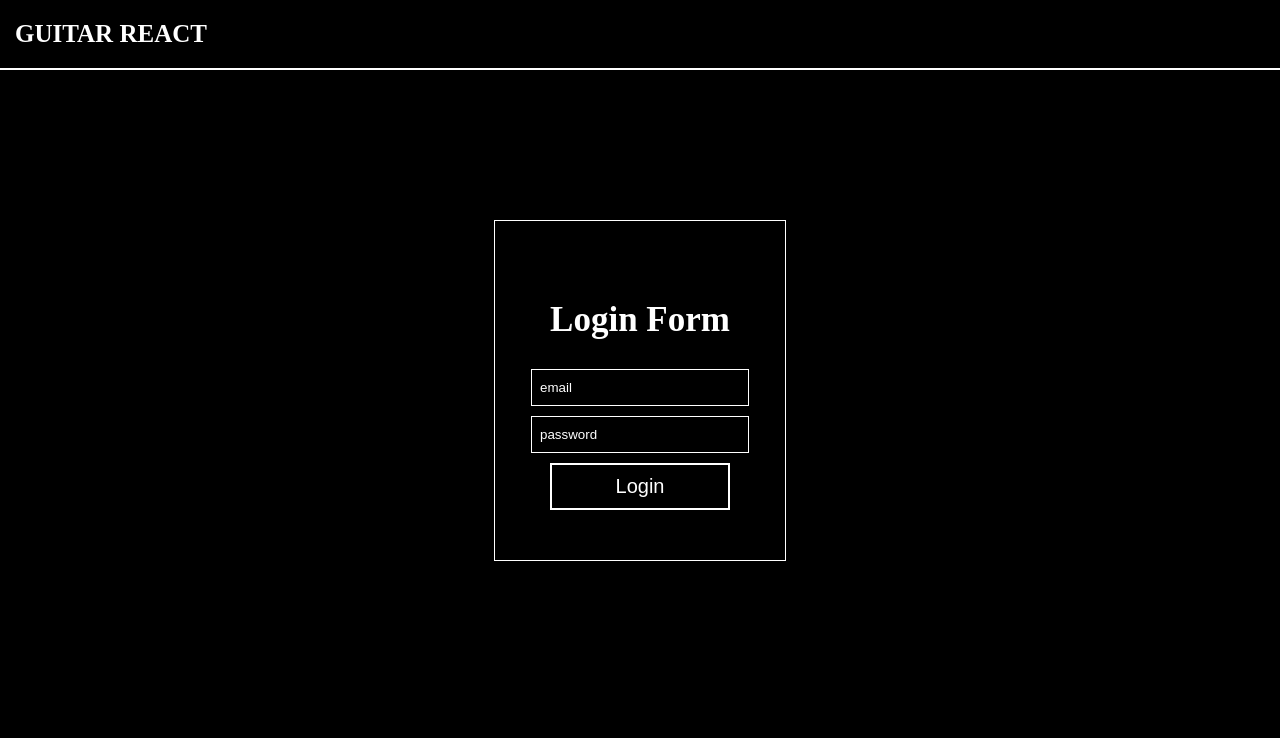
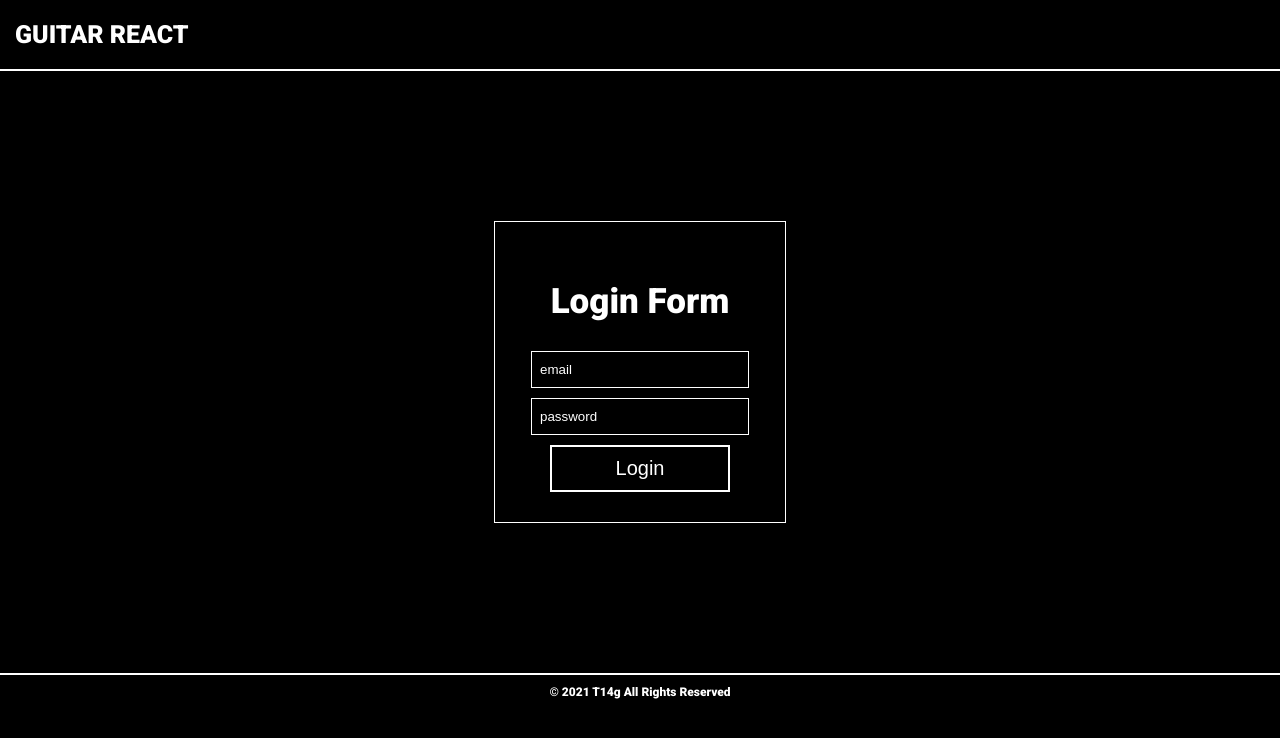
Before and after one commit to T14g/night_coding, a React (Create React App) app in the folder guitar-react/: page / in a window 1280 px wide. Shown: the top 738 px of the page. Built offline with nearby package versions, Linux system fonts and the light colour scheme.

Commit message:
Footer component

```diff
--- a/guitar-react/src/App.js
+++ b/guitar-react/src/App.js
@@ -1,4 +1,5 @@
 import Header from './components/header/header.component';
+import Footer from './components/footer/footer.component';
 import Login from './pages/login/login.component';
 
 function App() {
@@ -6,6 +7,7 @@ function App() {
     <div className="App">
       <Header />
       <Login />
+      <Footer />
     </div>
   );
 }
--- /dev/null
+++ b/guitar-react/src/components/footer/footer.component.jsx
@@ -0,0 +1,13 @@
+import React from 'react';
+import { FooterContainer } from './footer.styles';
+
+const Footer = () => {
+
+    return (
+        <FooterContainer>
+            &copy; 2021 T14g All Rights Reserved
+        </FooterContainer>
+    );
+}
+
+export default Footer;
--- /dev/null
+++ b/guitar-react/src/components/footer/footer.styles.jsx
@@ -0,0 +1,9 @@
+import styled from 'styled-components';
+
+export const FooterContainer = styled.footer`
+    text-align: center;
+    font-size: 12px;
+    font-weight: 800;
+    padding: 10px 15px;
+    border-top: 2px #fff solid;
+`
--- a/guitar-react/src/components/login-form/login-form.styles.jsx
+++ b/guitar-react/src/components/login-form/login-form.styles.jsx
@@ -2,7 +2,7 @@ import styled from 'styled-components'
 
 export const Form = styled.form`
     border: 1px #fff solid;
-    padding: 50px 20px;
+    padding: 30px 20px;
     max-width: 250px;
     margin: 150px  auto;
 `
--- a/guitar-react/src/index.css
+++ b/guitar-react/src/index.css
@@ -2,4 +2,5 @@ body {
   background: #000;
   color: #fff;
   margin: 0;
+  font-family: 'Roboto', sans-serif;
 }
```
